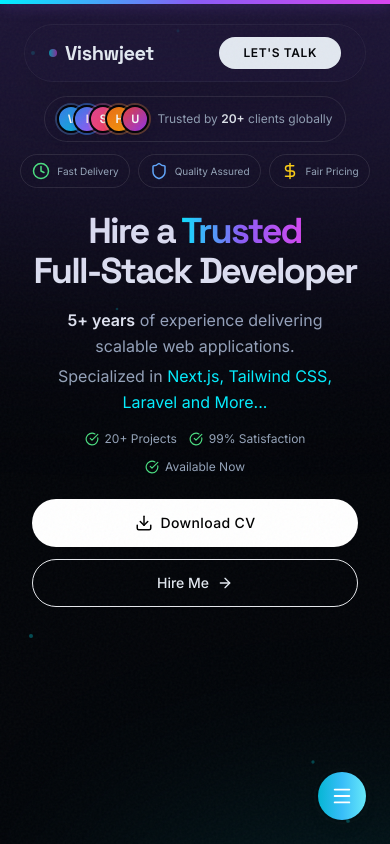
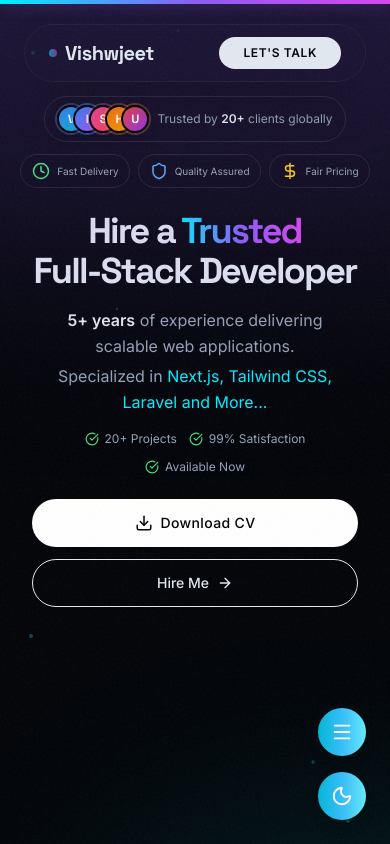
Before and after one commit to sajalrasto/PersonalPortfolioSajalDevops, a React (Vite) app: page /resume in a window 390 px wide. Shown: the top 844 px of the page. Built offline with nearby package versions, Linux system fonts and the light colour scheme.

Commit message:
mobile view theme toggle added

```diff
--- a/App.tsx
+++ b/App.tsx
@@ -6,7 +6,7 @@ import ErrorBoundary from './components/ErrorBoundary';
 import ClientInfoModal from './components/ui/ClientInfoModal';
 import WhatsAppModal from './components/ui/WhatsAppModal';
 import { AppRoutes } from './routes';
-import { Menu, X, FileText, Briefcase, User } from 'lucide-react';
+import { Menu, X, FileText, Briefcase, User, Moon, Sun } from 'lucide-react';
 
 // Header Component
 const Header: React.FC<{ isDark: boolean; toggleTheme: () => void }> = ({ isDark, toggleTheme }) => {
@@ -51,9 +51,9 @@ const Header: React.FC<{ isDark: boolean; toggleTheme: () => void }> = ({ isDark
         </div>
 
         <div className="flex items-center gap-4">
-          <span className="hidden md:inline-flex">
+          <div className="hidden md:block">
             <ThemeToggle isDark={isDark} toggle={toggleTheme} />
-          </span>
+          </div>
           <button
             type="button"
             onClick={() => window.dispatchEvent(new CustomEvent('openClientInfoModal'))}
@@ -72,7 +72,9 @@ const MobileMenu: React.FC<{
   isMenuOpen: boolean;
   setIsMenuOpen: (open: boolean) => void;
   navigate: (path: string) => void;
-}> = ({ isMenuOpen, setIsMenuOpen, navigate }) => {
+  isDark: boolean;
+  toggleTheme: () => void;
+}> = ({ isMenuOpen, setIsMenuOpen, navigate, isDark, toggleTheme }) => {
   const handleNav = useCallback((path: string) => {
     navigate(path);
     setIsMenuOpen(false);
@@ -181,6 +183,17 @@ const MobileMenu: React.FC<{
           />
         )}
       </motion.button>
+
+      {/* Theme Toggle Button - Below Floating Menu */}
+      <motion.button
+        onClick={toggleTheme}
+        className="w-12 h-12 rounded-full bg-gradient-to-r from-cyan-500 via-sky-400 to-cyan-300 shadow-lg hover:shadow-xl flex items-center justify-center text-white transition-all duration-300 relative z-10"
+        whileHover={{ scale: 1.1 }}
+        whileTap={{ scale: 0.95 }}
+        aria-label="Toggle Theme"
+      >
+        {isDark ? <Moon size={22} /> : <Sun size={22} />}
+      </motion.button>
     </div>
   );
 };
@@ -283,6 +296,8 @@ const AppContent: React.FC = () => {
         isMenuOpen={isMenuOpen}
         setIsMenuOpen={setIsMenuOpen}
         navigate={handleNavigate}
+        isDark={isDark}
+        toggleTheme={toggleTheme}
       />
 
       {/* Global Contact Modal */}
--- a/components/pages/ResumePage.tsx
+++ b/components/pages/ResumePage.tsx
@@ -171,11 +171,13 @@ const ResumePage: React.FC = () => {
                     <MagneticButton
                         className="h-12 md:h-14 px-6 md:px-8 bg-primary text-black hover:bg-white font-bold text-sm md:text-base flex items-center gap-2 justify-center w-full sm:w-auto"
                         onClick={() => {
-                            // Download CV functionality - you can add actual CV download link here
+                            // Download CV functionality
                             const link = document.createElement('a');
-                            link.href = '/resume.pdf'; // Update with actual CV path
+                            link.href = '/Vishwjeet_resume.pdf';
                             link.download = 'Vishwjeet_resume.pdf';
+                            document.body.appendChild(link);
                             link.click();
+                            document.body.removeChild(link);
                         }}
                     >
                         <Download size={18} className="md:w-5 md:h-5" /> Download CV
```
Also changed, not shown: 1 other file (tests, documents, lock files or other folders).
